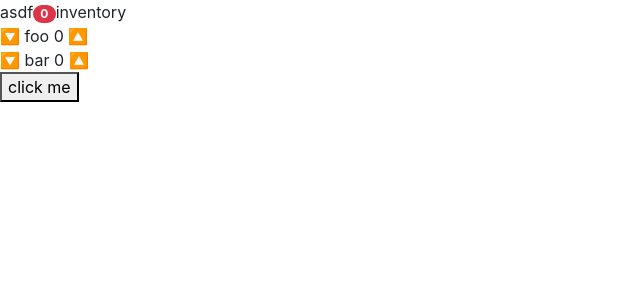
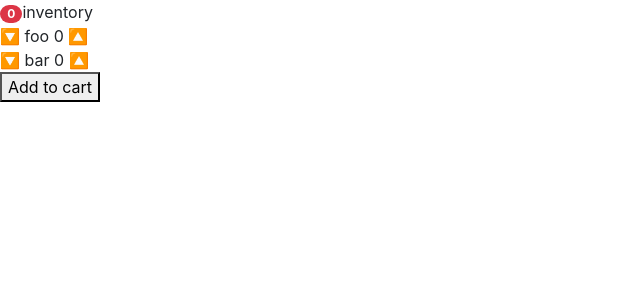
Before and after one commit to kenyo/martin, a React (Create React App) app in the folder client/: page / in a window 1280 px wide. Shown: the top 300 px of the page, without its empty margins (0-640 px from the left). Built offline with nearby package versions, Linux system fonts and the light colour scheme.

Commit message:
add items to shopping cart

```diff
--- a/client/src/App.js
+++ b/client/src/App.js
@@ -29,8 +29,10 @@ export default class App extends React.Component {
     }
   }
 
-  addItemHandler = (id, count) => {
-    console.log(id, count)
+  addItemHandler = selections => {
+    const cart = selections.filter(x => x.count > 0)
+
+    this.setState({cart})
   }
 
   render() {
--- a/client/src/components/Inventory.jsx
+++ b/client/src/components/Inventory.jsx
@@ -1,4 +1,4 @@
-import React, { useState } from 'react'
+import React from 'react'
 
 const find = require('lodash/find')
 const findIndex = require('lodash/findIndex')
@@ -37,13 +37,10 @@ export default class Inventory extends React.Component {
 
   render() {
 
-    const items = this.state.selections
-      .map(x =>
+    const items = this.state.selections.map(x =>
       <div key={x.id}>
         <p onClick={() => this.updateCount(x.id, 'decrement')}> 🔽 </p>
-        <p onClick={() => this.props.addItemHandler(x.id, x.count)}>
-          {`${x.name} ${x.count}`}
-        </p>
+        <p>{`${x.name} ${x.count}`}</p>
         <p onClick={() => this.updateCount(x.id, 'increment')}> 🔼 </p>
       </div>
     )
@@ -52,7 +49,7 @@ export default class Inventory extends React.Component {
       <>
         <p>inventory</p>
         {items}
-        <button onClick={this.props.addItemHandler}>click me</button>
+        <button onClick={() => this.props.addItemHandler(this.state.selections)}>Add to cart</button>
       </>
     )
   }
--- a/client/src/components/ShoppingCart.jsx
+++ b/client/src/components/ShoppingCart.jsx
@@ -2,6 +2,6 @@ import React from 'react'
 
 export default function ShoppingCart(props) {
   return (
-    <p>asdf</p>
+    props.cart.map(x => <div key={x.id}>{x.name}</div>)
   )
 }
```
